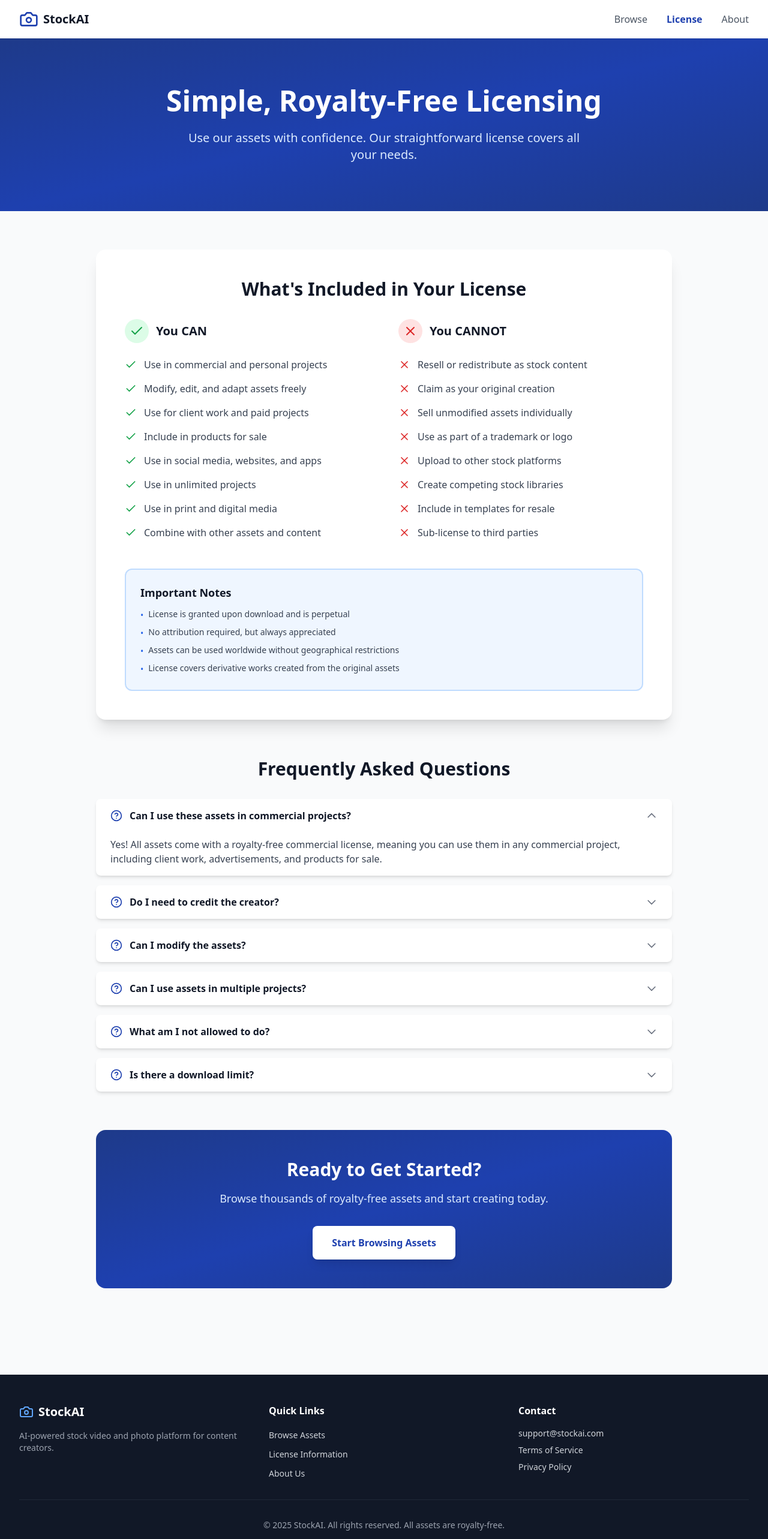
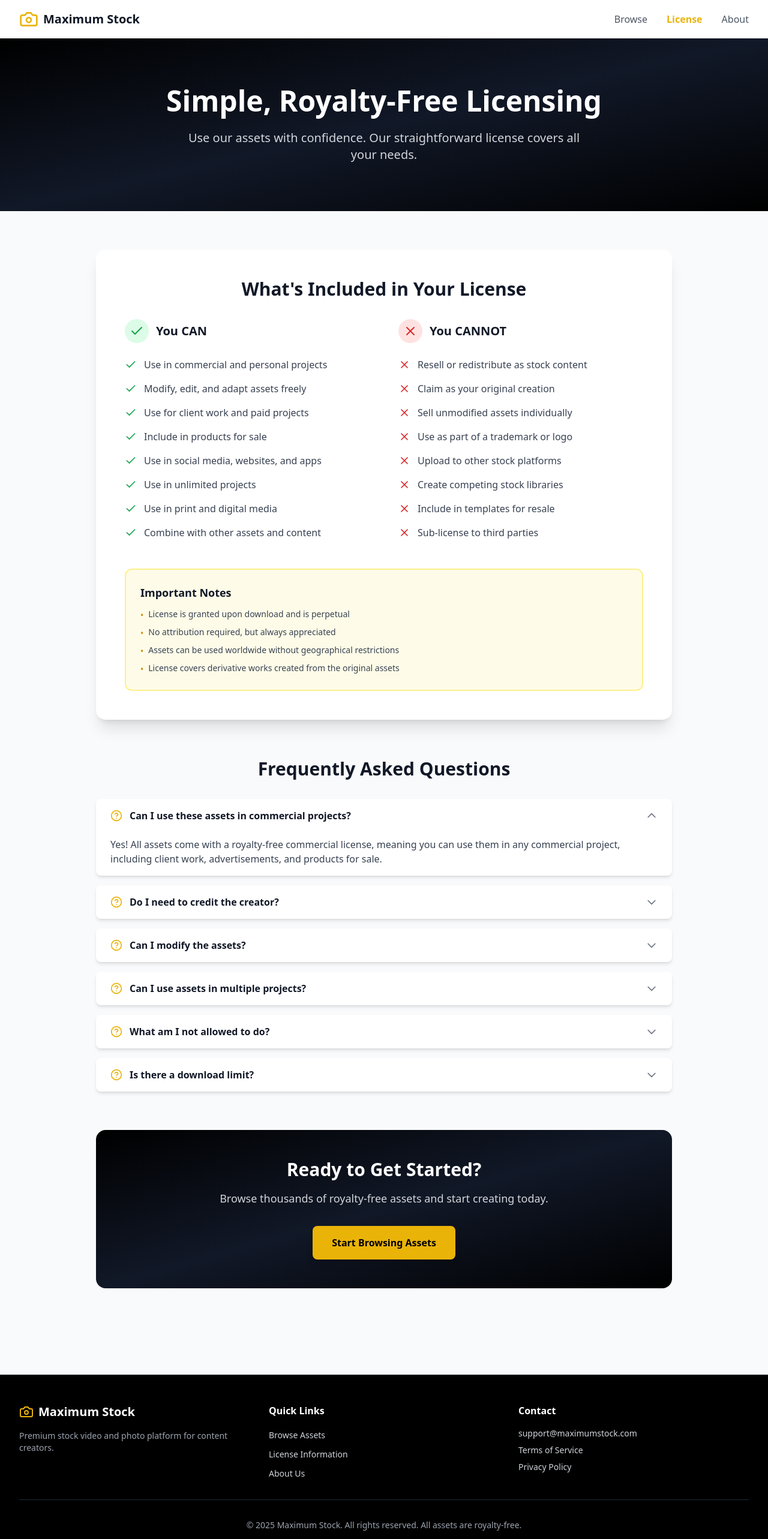
Before and after one commit to maxdarling01/Max_stock_app, a React (Vite) app: page /license in a window 1280 px wide. Shown: the top 2566 px of the page at 60% size. Built offline with nearby package versions, Linux system fonts and the light colour scheme.

Commit message:
Updated index.html

```diff
--- a/index.html
+++ b/index.html
@@ -4,7 +4,7 @@
     <meta charset="UTF-8" />
     <link rel="icon" type="image/svg+xml" href="/vite.svg" />
     <meta name="viewport" content="width=device-width, initial-scale=1.0" />
-    <title>AI Stock Media Platform</title>
+    <title>Maximum Stock</title>
   </head>
   <body>
     <div id="root"></div>
--- a/src/components/AssetCard.tsx
+++ b/src/components/AssetCard.tsx
@@ -9,8 +9,8 @@ interface AssetCardProps {
 
 export default function AssetCard({ asset, relevanceBadge }: AssetCardProps) {
   const badgeColors = {
-    'Perfect Match': 'bg-green-100 text-green-800',
-    'Great Match': 'bg-blue-100 text-blue-800',
+    'Perfect Match': 'bg-yellow-500 text-black',
+    'Great Match': 'bg-yellow-400 text-black',
     'Good Match': 'bg-gray-100 text-gray-800'
   };
 
@@ -28,7 +28,7 @@ export default function AssetCard({ asset, relevanceBadge }: AssetCardProps) {
         {asset.type === 'video' && (
           <div className="absolute inset-0 flex items-center justify-center bg-black bg-opacity-20 group-hover:bg-opacity-30 transition-all">
             <div className="w-16 h-16 rounded-full bg-white bg-opacity-90 flex items-center justify-center group-hover:scale-110 transition-transform">
-              <Film className="w-8 h-8 text-blue-800" />
+              <Film className="w-8 h-8 text-yellow-500" />
             </div>
           </div>
         )}
@@ -40,7 +40,7 @@ export default function AssetCard({ asset, relevanceBadge }: AssetCardProps) {
       </div>
 
       <div className="p-4">
-        <h3 className="font-semibold text-gray-900 mb-2 line-clamp-1 group-hover:text-blue-800 transition-colors">
+        <h3 className="font-semibold text-gray-900 mb-2 line-clamp-1 group-hover:text-yellow-500 transition-colors">
           {asset.title}
         </h3>
 
@@ -62,7 +62,7 @@ export default function AssetCard({ asset, relevanceBadge }: AssetCardProps) {
             </span>
           )}
 
-          <span className="px-2 py-1 bg-blue-100 text-blue-800 rounded-md text-xs font-medium">
+          <span className="px-2 py-1 bg-yellow-100 text-yellow-800 rounded-md text-xs font-medium">
             {asset.resolution}
           </span>
         </div>
--- a/src/components/Footer.tsx
+++ b/src/components/Footer.tsx
@@ -3,16 +3,16 @@ import { Link } from 'react-router-dom';
 
 export default function Footer() {
   return (
-    <footer className="bg-gray-900 text-gray-300 mt-20">
+    <footer className="bg-black text-gray-300 mt-20">
       <div className="max-w-7xl mx-auto px-4 sm:px-6 lg:px-8 py-12">
         <div className="grid grid-cols-1 md:grid-cols-3 gap-8">
           <div>
             <div className="flex items-center space-x-2 mb-4">
-              <Camera className="w-6 h-6 text-blue-400" />
-              <span className="text-xl font-bold text-white">StockAI</span>
+              <Camera className="w-6 h-6 text-yellow-500" />
+              <span className="text-xl font-bold text-white">Maximum Stock</span>
             </div>
             <p className="text-sm text-gray-400">
-              AI-powered stock video and photo platform for content creators.
+              Premium stock video and photo platform for content creators.
             </p>
           </div>
 
@@ -20,17 +20,17 @@ export default function Footer() {
             <h3 className="text-white font-semibold mb-4">Quick Links</h3>
             <ul className="space-y-2">
               <li>
-                <Link to="/" className="text-sm hover:text-blue-400 transition-colors">
+                <Link to="/" className="text-sm hover:text-yellow-500 transition-colors">
                   Browse Assets
                 </Link>
               </li>
               <li>
-                <Link to="/license" className="text-sm hover:text-blue-400 transition-colors">
+                <Link to="/license" className="text-sm hover:text-yellow-500 transition-colors">
                   License Information
                 </Link>
               </li>
               <li>
-                <a href="#about" className="text-sm hover:text-blue-400 transition-colors">
+                <a href="#about" className="text-sm hover:text-yellow-500 transition-colors">
                   About Us
                 </a>
               </li>
@@ -40,7 +40,7 @@ export default function Footer() {
           <div>
             <h3 className="text-white font-semibold mb-4">Contact</h3>
             <ul className="space-y-2">
-              <li className="text-sm">support@stockai.com</li>
+              <li className="text-sm">support@maximumstock.com</li>
               <li className="text-sm">Terms of Service</li>
               <li className="text-sm">Privacy Policy</li>
             </ul>
@@ -49,7 +49,7 @@ export default function Footer() {
 
         <div className="border-t border-gray-800 mt-8 pt-8 text-center">
           <p className="text-sm text-gray-400">
-            © 2025 StockAI. All rights reserved. All assets are royalty-free.
+            © 2025 Maximum Stock. All rights reserved. All assets are royalty-free.
           </p>
         </div>
       </div>
--- a/src/components/Header.tsx
+++ b/src/components/Header.tsx
@@ -13,8 +13,8 @@ export default function Header() {
       <div className="max-w-7xl mx-auto px-4 sm:px-6 lg:px-8">
         <div className="flex justify-between items-center h-16">
           <Link to="/" className="flex items-center space-x-2 group">
-            <Camera className="w-8 h-8 text-blue-800 group-hover:text-blue-600 transition-colors" />
-            <span className="text-xl font-bold text-gray-900">StockAI</span>
+            <Camera className="w-8 h-8 text-yellow-500 group-hover:text-yellow-400 transition-colors" />
+            <span className="text-xl font-bold text-gray-900">Maximum Stock</span>
           </Link>
 
           <nav className="hidden md:flex items-center space-x-8">
@@ -22,8 +22,8 @@ export default function Header() {
               to="/"
               className={`${
                 isActive('/') || isActive('/search')
-                  ? 'text-blue-800 font-semibold'
-                  : 'text-gray-600 hover:text-blue-800'
+                  ? 'text-yellow-500 font-semibold'
+                  : 'text-gray-600 hover:text-yellow-500'
               } transition-colors`}
             >
               Browse
@@ -32,22 +32,22 @@ export default function Header() {
               to="/license"
               className={`${
                 isActive('/license')
-                  ? 'text-blue-800 font-semibold'
-                  : 'text-gray-600 hover:text-blue-800'
+                  ? 'text-yellow-500 font-semibold'
+                  : 'text-gray-600 hover:text-yellow-500'
               } transition-colors`}
             >
               License
             </Link>
             <a
               href="#about"
-              className="text-gray-600 hover:text-blue-800 transition-colors"
+              className="text-gray-600 hover:text-yellow-500 transition-colors"
             >
               About
             </a>
           </nav>
 
           <button
-            className="md:hidden p-2 text-gray-600 hover:text-blue-800 transition-colors"
+            className="md:hidden p-2 text-gray-600 hover:text-yellow-500 transition-colors"
             onClick={() => setMobileMenuOpen(!mobileMenuOpen)}
           >
             {mobileMenuOpen ? (
@@ -66,7 +66,7 @@ export default function Header() {
               to="/"
               className={`${
                 isActive('/') || isActive('/search')
-                  ? 'text-blue-800 font-semibold'
+                  ? 'text-yellow-500 font-semibold'
                   : 'text-gray-600'
               } py-2 text-lg`}
               onClick={() => setMobileMenuOpen(false)}
@@ -77,7 +77,7 @@ export default function Header() {
               to="/license"
               className={`${
                 isActive('/license')
-                  ? 'text-blue-800 font-semibold'
+                  ? 'text-yellow-500 font-semibold'
                   : 'text-gray-600'
               } py-2 text-lg`}
               onClick={() => setMobileMenuOpen(false)}
--- a/src/pages/LicensePage.tsx
+++ b/src/pages/LicensePage.tsx
@@ -34,12 +34,12 @@ export default function LicensePage() {
 
   return (
     <div>
-      <div className="bg-gradient-to-br from-blue-900 via-blue-800 to-blue-900 text-white">
+      <div className="bg-gradient-to-br from-black via-gray-900 to-black text-white">
         <div className="max-w-4xl mx-auto px-4 sm:px-6 lg:px-8 py-20 text-center">
           <h1 className="text-4xl sm:text-5xl font-bold mb-6">
             Simple, Royalty-Free Licensing
           </h1>
-          <p className="text-xl text-blue-100 max-w-2xl mx-auto">
+          <p className="text-xl text-gray-300 max-w-2xl mx-auto">
             Use our assets with confidence. Our straightforward license covers all your needs.
           </p>
         </div>
@@ -105,23 +105,23 @@ export default function LicensePage() {
             </div>
           </div>
 
-          <div className="bg-blue-50 rounded-xl p-6 border-2 border-blue-200">
+          <div className="bg-yellow-50 rounded-xl p-6 border-2 border-yellow-200">
             <h3 className="font-bold text-gray-900 mb-3 text-lg">Important Notes</h3>
             <ul className="space-y-2 text-sm text-gray-700">
               <li className="flex items-start">
-                <span className="text-blue-600 mr-2 mt-0.5">•</span>
+                <span className="text-yellow-600 mr-2 mt-0.5">•</span>
                 <span>License is granted upon download and is perpetual</span>
               </li>
               <li className="flex items-start">
-                <span className="text-blue-600 mr-2 mt-0.5">•</span>
+                <span className="text-yellow-600 mr-2 mt-0.5">•</span>
                 <span>No attribution required, but always appreciated</span>
               </li>
               <li className="flex items-start">
-                <span className="text-blue-600 mr-2 mt-0.5">•</span>
+                <span className="text-yellow-600 mr-2 mt-0.5">•</span>
                 <span>Assets can be used worldwide without geographical restrictions</span>
               </li>
               <li className="flex items-start">
-                <span className="text-blue-600 mr-2 mt-0.5">•</span>
+                <span className="text-yellow-600 mr-2 mt-0.5">•</span>
                 <span>License covers derivative works created from the original assets</span>
               </li>
             </ul>
@@ -143,7 +143,7 @@ export default function LicensePage() {
                   className="w-full px-6 py-4 text-left flex items-center justify-between hover:bg-gray-50 transition-colors"
                 >
                   <div className="flex items-center space-x-3">
-                    <HelpCircle className="w-5 h-5 text-blue-800 flex-shrink-0" />
+                    <HelpCircle className="w-5 h-5 text-yellow-500 flex-shrink-0" />
                     <span className="font-semibold text-gray-900">{faq.question}</span>
                   </div>
                   <svg
@@ -172,14 +172,14 @@ export default function LicensePage() {
           </div>
         </div>
 
-        <div className="text-center bg-gradient-to-br from-blue-900 via-blue-800 to-blue-900 text-white rounded-2xl p-12">
+        <div className="text-center bg-gradient-to-br from-black via-gray-900 to-black text-white rounded-2xl p-12">
           <h2 className="text-3xl font-bold mb-4">Ready to Get Started?</h2>
-          <p className="text-blue-100 mb-8 text-lg">
+          <p className="text-gray-300 mb-8 text-lg">
             Browse thousands of royalty-free assets and start creating today.
           </p>
           <Link
             to="/"
-            className="inline-block px-8 py-4 bg-white text-blue-800 font-semibold rounded-lg hover:bg-blue-50 transition-all shadow-lg hover:shadow-xl"
+            className="inline-block px-8 py-4 bg-yellow-500 text-black font-semibold rounded-lg hover:bg-yellow-400 transition-all shadow-lg hover:shadow-xl"
           >
             Start Browsing Assets
           </Link>
```
Also changed, not shown: src/components/DownloadModal.tsx (+7 -7 lines), src/components/SearchBar.tsx (+4 -4 lines), src/pages/AssetDetailPage.tsx (+6 -6 lines), src/pages/HomePage.tsx (+5 -5 lines), src/pages/SearchPage.tsx (+7 -7 lines).
